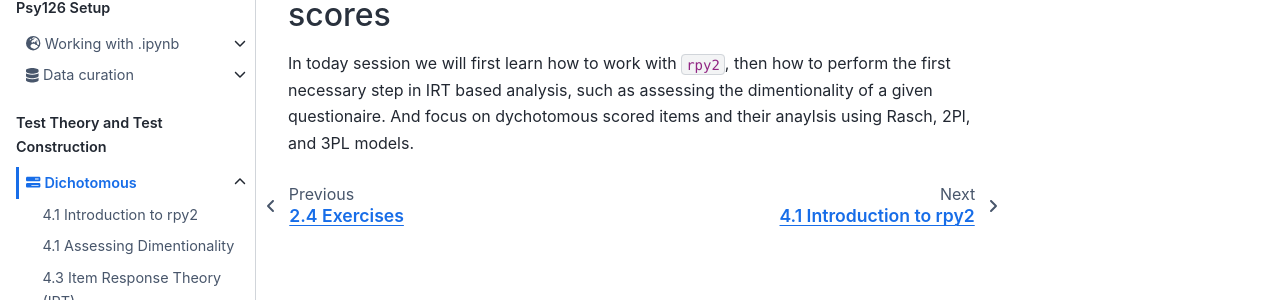
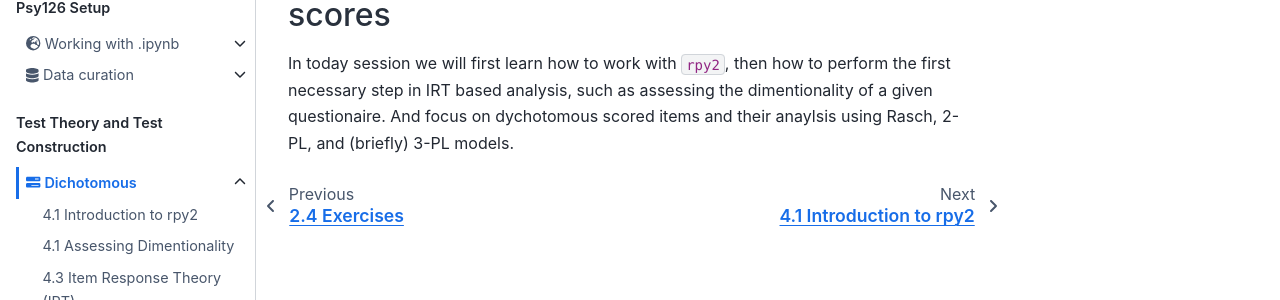
Before and after one commit to pegaseehorn/psy126, a Jupyter Book: the page built from book/TT/6_Dichotomous_IRT/0_Introduction.md, in a window 1280 px wide. Shown: the part 202-502 px from the top of the page. Built offline with Jupyter Book 1.0.4 settings and Sphinx 7.4.7 and the Sphinx Book theme 1.1.4, drawn with Linux system fonts in a browser that asks for light colours.

Commit message:
Update 0_Introduction.md

```diff
--- a/book/TT/6_Dichotomous_IRT/0_Introduction.md
+++ b/book/TT/6_Dichotomous_IRT/0_Introduction.md
@@ -16,4 +16,4 @@ kernelspec:
 
 ## Measurement models for Dichotomous scores
 
-In today session we will first learn how to work with `rpy2`, then how to perform the first necessary step in IRT based analysis, such as assessing the dimentionality of a given questionaire. And focus on dychotomous scored items and their anaylsis using Rasch, 2Pl, and 3PL models.
+In today session we will first learn how to work with `rpy2`, then how to perform the first necessary step in IRT based analysis, such as assessing the dimentionality of a given questionaire. And focus on dychotomous scored items and their anaylsis using Rasch, 2-PL, and (briefly) 3-PL models.
```
